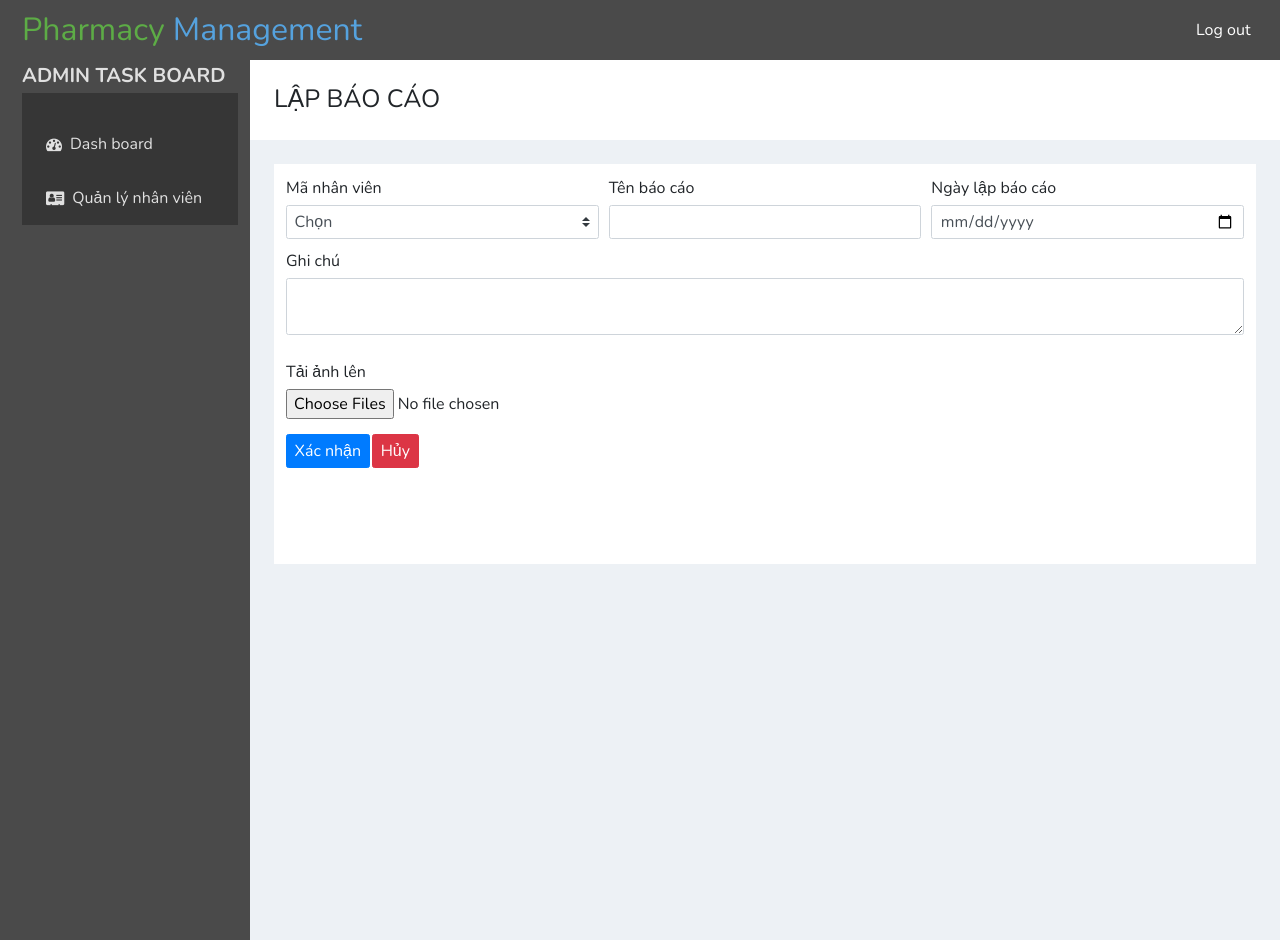
After one commit to sonhm3029/Pharmacity_Management, a Node server app: template views/create_import.hbs in a window 1280 px wide. The commit adds this page. Run offline with Node 20, Linux system fonts and the light colour scheme; the template is opened without the code that fills it, so the values that code supplies are empty; some libraries are stand-ins or nearby versions.

Commit message:
add report page

```diff
--- a/helper/handlebar.helper.js
+++ b/helper/handlebar.helper.js
@@ -81,6 +81,10 @@ function length(arr) {
     return arr.length;
 }
 
+function reverseArray(arr) {
+    return arr.reverse();
+}
+
 
 
 function hbsHelper(app) {
@@ -101,6 +105,7 @@ function hbsHelper(app) {
             length,
             getDMY,
             getYMD2,
+            reverseArray
         }
     }));
 
--- a/middleware/controllers/OrderController.js
+++ b/middleware/controllers/OrderController.js
@@ -36,6 +36,7 @@ class OrderController {
                             invoice = invoice.toObject();
                             return invoice;
                         })
+
                         var page_index = [];
                         var page_number = Math.ceil((invoices.length)/20);
                         for(let i = 0; i<page_number; i++) {
--- a/middleware/controllers/ProductsController.js
+++ b/middleware/controllers/ProductsController.js
@@ -67,7 +67,7 @@ class ProductsController {
 
         newProduct.save()
             .then(()=> {
-                res.redirect('/staff/product');
+                res.redirect('/product/product-management');
             })
             .catch((error)=> {
                 const oldData = formData;
@@ -125,7 +125,7 @@ class ProductsController {
 
         Products.updateOne({product_code: req.params.id}, formData)
             .then(()=> {
-                res.redirect('/product');
+                res.redirect('/product/product-management');
             })
             .catch( error => {
                 res.redirect(req.get('referer'));
@@ -141,7 +141,7 @@ class ProductsController {
                             console.log(result);
                         })
                 }
-                res.redirect('/product');
+                res.redirect('/product/product-management');
             })
             .catch(next);
     }
--- a/public/stylesheets/css/report.css
+++ b/public/stylesheets/css/report.css
@@ -0,0 +1,38 @@
+#staff-code,
+#report-date,
+#report-file,
+#report-name,
+#list-report {
+    font-size: 1.6rem;
+}
+
+
+#confirm-send-report,
+#cancel-send-report {
+    font-size: 1.6rem;
+}
+
+
+/* Report detail page */
+
+.report-detail-header, .report-detail-body {
+    margin-bottom: 12px;
+    background-color: white;
+    padding: 12px;
+}
+
+
+#report-detail__staff-info,
+#report-detail__report-info {
+    font-size: 1.6rem;
+}
+
+#report-detail__staff-info span {
+
+}
+
+#report-detail__report-info h2,
+#report-detail__staff-info h2 {
+    margin-right: 8px;
+    display: inline-block;
+}
--- a/public/stylesheets/js/my_pagination.js
+++ b/public/stylesheets/js/my_pagination.js
@@ -50,7 +50,7 @@ $(function() {
     const sidebar_task__link = $('.sidebar-task__link');
     let urlPath = window.location.pathname;
     for(var i=0; i <sidebar_task__link.length; i++) {
-        if($(sidebar_task__link[i]).attr('href') == urlPath) {
+        if($(sidebar_task__link[i]).attr('href') == urlPath || urlPath.includes($(sidebar_task__link[i]).attr('href'))) {
             // || urlPath.includes($(sidebar_task__link[i]).attr('href'))
             $(sidebar_task__link[i]).addClass('active-task__link');
             $(taskbar_items[i]).addClass('active-task');
--- a/views/404_page.hbs
+++ b/views/404_page.hbs
@@ -18,7 +18,10 @@
             <i class="fa fa-frown-o fa-5x" aria-hidden="true"></i>
             <h1 class="error_code">404</h1>
             <h2 class="error_message">page not found!</h2>
-            <div class="error_description">The link you requested may not exist or some other error occured.</div>
+            <div class="error_description mb-4">The link you requested may not exist or some other error occured.</div>
+            <div class="button-container mt-4">
+                <a href="/" class="btn btn-primary">Quay lại trang chủ</a>
+            </div>
         </div>
     </div>
 </body>
--- /dev/null
+++ b/views/create_import.hbs
@@ -0,0 +1,45 @@
+<div class="page-header-wrapper">
+    <h1>LẬP BÁO CÁO</h1>
+</div>
+<div class="page-content-wrapper" id="create-import-container">
+    <div class="form-container">
+        <form action="" id="import-product-report__form" method="POST" enctype="multipart/form-data">
+            <div class="form-row">
+                <div class="col-md-4 mb-3">
+                    <label for="staff-code" class="form-label">Mã nhân viên</label>
+                    <select class="custom-select" name="staff_code" id="staff-code" required>
+                        <option value="" selected disabled>Chọn</option>
+                        {{#each staffs}}
+                        <option>{{this.staff_code}}</option>
+                        {{/each}}
+                    </select>
+                </div>
+                <div class="col-md-4 mb-3">
+                    <label for="report-name" class="form-label">Tên báo cáo</label>
+                    <input type="text" class="form-control" id="report-name" name="report_name" required>
+                </div>
+                <div class="col-md-4 mb-3">
+                    <label for="report-date" class="form-label">Ngày lập báo cáo</label>
+                    <input type="date" class="form-control" id="report-date" name="report_date" required>
+                </div>
+            </div>
+            <div class="form-row">
+                <div class="col-md-12 mb-3">
+                    <label for="report-note" class="form-label">Ghi chú</label>
+                    <textarea type="text" class="form-control" id="report-note" name="report_note" style="font-size: 1.6rem;"></textarea>
+                </div>
+            </div>
+            <div class="form-row mt-4 mb-4">
+                <div class="col-md-6" style="display:flex;flex-direction: column;">
+                    <label for="#report-file" class="form-label">Tải ảnh lên</label>
+                    <input type="file" id="report-file" name="report_file" multiple required>
+                </div>
+            </div>
+            <ul id="list-files-upload" style="font-size: 1.6rem;">
+
+            </ul>
+            <button type="submit" class="btn btn-primary" id="confirm-send-report">Xác nhận</button>
+            <a href="/" class="btn btn-danger" type="button" id="cancel-send-report">Hủy</a>
+        </form>
+    </div>
+</div>
--- a/views/create_product.hbs
+++ b/views/create_product.hbs
@@ -78,7 +78,7 @@
             <div class="form-row">
                 <div class="col-md-12 mb-3">
                     <label for="product-description" class="form-label">Mô tả sản phẩm</label>
-                    <textarea class="form-control" id="product-description" name="product_description" required>{{oldData.product_description}}</textarea>
+                    <textarea class="form-control" id="product-description" name="product_description">{{oldData.product_description}}</textarea>
                 </div>
             </div>
             <div class="form-row">
--- a/views/edit_product.hbs
+++ b/views/edit_product.hbs
@@ -16,7 +16,7 @@
         {{/each}}
     {{/if}}
     <div class="form-container">
-        <form id="create-product-form" method="POST" action="/product/{{product.product_code}}?_method=PUT" enctype="multipart/form-data">
+        <form id="create-product-form" method="POST" action="/product/product-management/{{product.product_code}}?_method=PUT" enctype="multipart/form-data">
             <div class="form-row">
                 <div class="col-md-4 mb-3">
                     <label for="product-name" class="form-label">Tên sản phẩm</label>
@@ -112,7 +112,7 @@
             </div>
             {{!-- Submit button and trigger modal --}}
             <button class="btn btn-primary" type="button" id="create-btn" data-toggle="modal" data-target="#confirmModal">Lưu thay đổi</button>
-            <a  href="/product" class="btn btn-danger" type="button" id="cancel-create__btn">Hủy</a>
+            <a  href="/product/product-management" class="btn btn-danger" type="button" id="cancel-create__btn">Hủy</a>
 
 
 
--- a/views/layouts/staff_layout.hbs
+++ b/views/layouts/staff_layout.hbs
@@ -60,6 +60,7 @@
     <script src="/static/stylesheets/js/dynamic_field.js"></script>
     <script src="/static/stylesheets/js/my_pagination.js"></script>
     <script src="/static/stylesheets/js/invoice.js"></script>
+    <script src="/static/stylesheets/js/report.js"></script>
     <script src="/static/stylesheets/js/index.js"></script>
 </body>
 </html>
--- a/views/partials/layout_staff.hbs
+++ b/views/partials/layout_staff.hbs
@@ -11,7 +11,7 @@
                 </a>
             </li>
             <li class="sidebar-nav__item" title="Quản lý kho thuốc">
-                <a href="/product" class="sidebar-task__link">
+                <a href="/product/product-management" class="sidebar-task__link">
                     <i class="fa fa-briefcase" aria-hidden="true"></i>
                     <span>Quản lý thuốc</span>
                 </a>
@@ -23,13 +23,13 @@
                 </a>
             </li>
             <li class="sidebar-nav__item dropdown" title="Lập báo cáo">
-                <a class="sidebar-task__link" id="dropdownMenuButton" data-toggle="dropdown">
+                <a class="sidebar-task__link" id="dropdownMenuButton" data-toggle="dropdown" href="report">
                     <i class="fa fa-clipboard"></i>
                     <span>Lập báo cáo</span>
                 </a>
                 <div class="dropdown-menu" aria-labelledby="dropdownMenuButton">
-                    <a class="dropdown-item" >Lập báo cáo ngày</a>
-                    <a class="dropdown-item" >Lập báo cáo nhập hàng</a>
+                    <a class="dropdown-item" href="/staff/make-import-report">Lập báo cáo nhập hàng</a>
+                    <a class="dropdown-item" href="/staff/my-report">Báo cáo của tôi</a>
                     <!-- <a class="dropdown-item" href="#">Something else here</a> -->
                 </div>
             </li>
--- a/views/product_manage.hbs
+++ b/views/product_manage.hbs
@@ -10,7 +10,7 @@
             </button>
         </form>
     </div>
-    <form action="/product" id="header-filter-form">
+    <form action="/product/product-management" id="header-filter-form">
         <div class="product-type__filter-form">
         <label for="product-type__filter" class="form-label">Loại sản phẩm</label>
         <select class="custom-select" id="product-type__filter" name="product_type" required>
@@ -53,7 +53,7 @@
                         <td>{{getDate this.product_MFG}}/{{getMonth this.product_MFG}}/{{getYear this.product_MFG}}</td>
                         <td>{{getDate this.product_expired}}/{{getMonth this.product_expired}}/{{getYear this.product_expired}}</td>
                         <td class="edit-product">
-                            <a href="/product/{{this.product_code}}/edit" class="update-product">Sửa</a>
+                            <a href="/product/product-management/{{this.product_code}}/edit" class="update-product">Sửa</a>
                             <a href="" class="delete-product" data-toggle="modal" data-target="#delete-product__modal" data-id="{{this.product_code}}">Xóa</a>
                         </td>
                     </tr>
@@ -113,7 +113,7 @@
                 product_code = button.data('id'); // Extract info from data-* attributes
             });
                 delete_confirm_btn.click(function() {
-                    submit_delete_modal.attr("action",'/product/' + product_code + '?_method=DELETE');
+                    submit_delete_modal.attr("action",'/product/product-management/' + product_code + '?_method=DELETE');
                     submit_delete_modal.submit();
             });
 
```
Also changed, not shown: middleware/controllers/StaffController.js (+97 -15 lines), middleware/model/Reports.js (added, +19 -0 lines), public/stylesheets/js/report.js (added, +13 -0 lines), routes/product.js (+4 -4 lines), routes/staff.js (+7 -3 lines), views/order.hbs (+17 -1 lines), views/report_detail.hbs (added, +34 -0 lines), views/report_list.hbs (added, +29 -0 lines).
